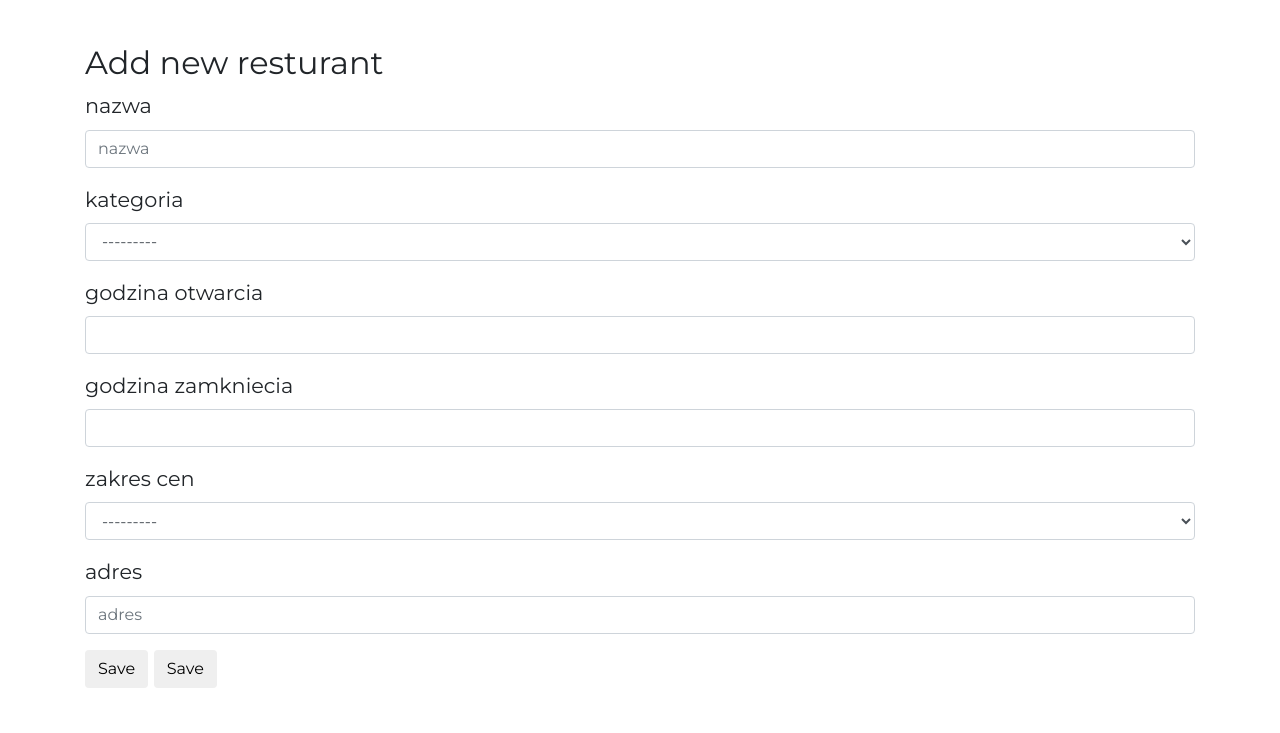
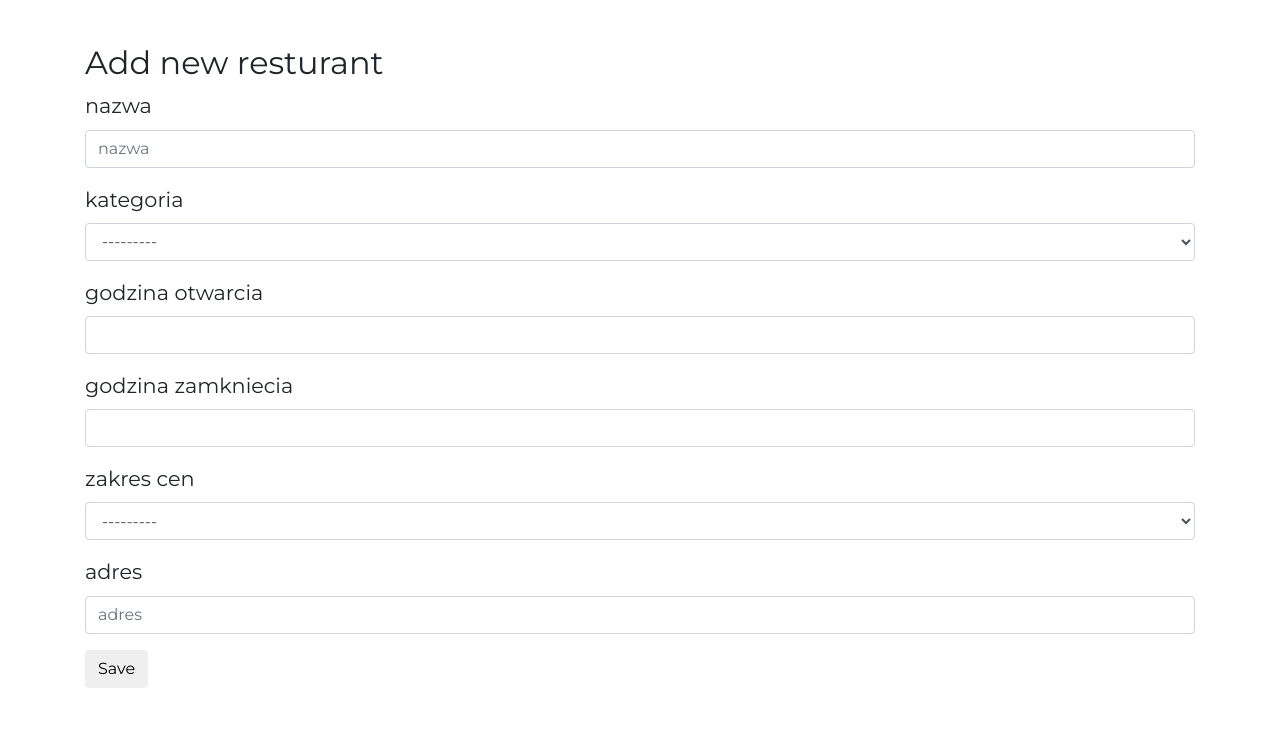
Before and after one commit to kaplonpaulina/clickEAT, a Django app: page /restaurants/new_restaurant/ in a window 1280 px wide. Shown: the part 130-863 px from the top of the page. Run offline with Django 3.2, Linux system fonts and the light colour scheme; data that the repository does not hold is empty; some libraries are stand-ins or nearby versions.

Commit message:
change minor bug

```diff
--- a/click_eat/templates/new_restaurant.html
+++ b/click_eat/templates/new_restaurant.html
@@ -26,7 +26,7 @@
       {% csrf_token %}
 
       {% bootstrap_form form %}
-      <button type="submit" name="button" class="btn btn-default">Save</button>
+
       {% with url_name=request.resolver_match.url_name %}
               {% if url_name == 'new_restaurant' %}
                 <button type="submit" name="button" class="btn btn-default">Save</button>
```
